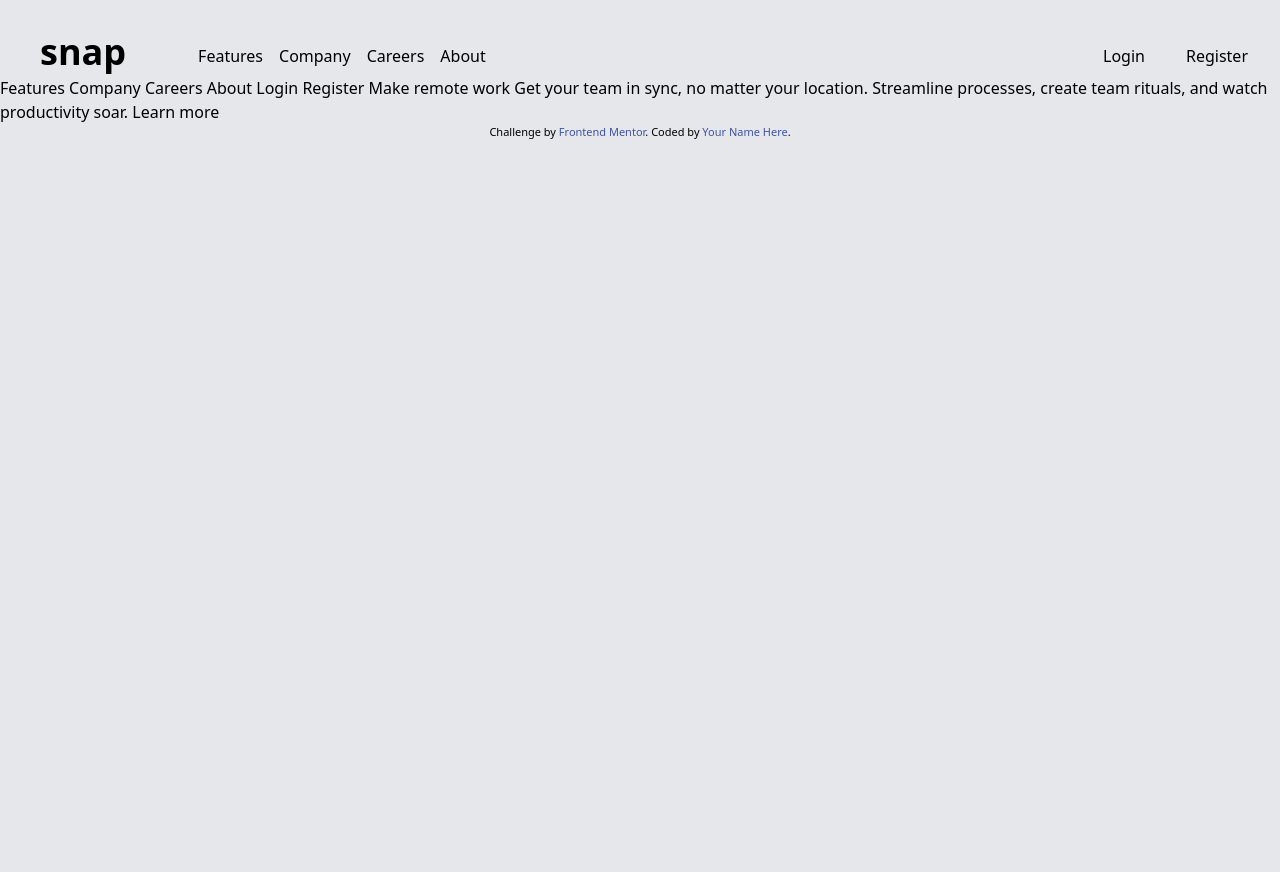
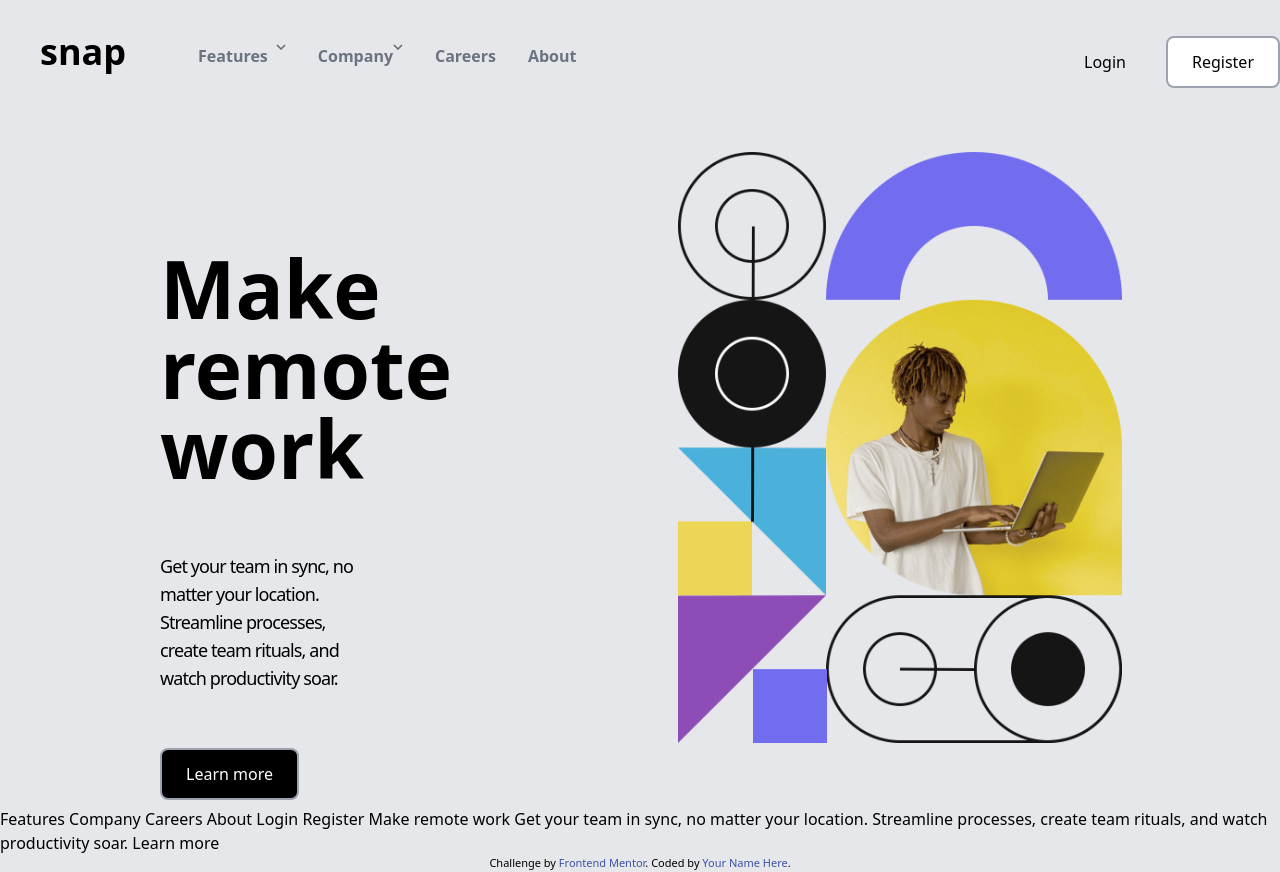
Before and after one commit to mikosis123/Intro-section-with-dropdown-navigation, a website: page public/index.html in a window 1280 px wide. Before the commit the page ends 800 px from the top, so only its background shows below. Drawn offline with Linux system fonts and the light colour scheme.

Commit message:
adding basic styles

```diff
--- a/package.json
+++ b/package.json
@@ -4,8 +4,8 @@
     "description": "![Design preview for the Intro section with dropdown navigation coding challenge](./design/desktop-preview.jpg)",
     "main": "index.js",
     "scripts": {
-        "test": "tailwindcss build src/style.css -o public/style.css",
-        "watch": "tailwindcss build src/style.css -o public/style.css"
+        "test": "tailwindcss build  src/input.css -o public/style.css",
+        "watch": "tailwindcss build  src/input.css -o public/style.css --watch"
     },
     "repository": {
         "type": "git",
--- a/public/index.html
+++ b/public/index.html
@@ -37,17 +37,17 @@
 
 
             <div class="md:flex-inline ml-16 mt-9 ">
-                <ul class="flex  align-center justify-center space-x-4 p-2 ">
-                    <li><a href="">Features</a> </li>
-                    <li> <a href="">Company</a></li>
-                    <li> <a href="">Careers</a></li>
-                    <li><a href="">About</a></li>
+                <ul class="flex  align-center justify-center space-x-8 p-2 ">
+                    <li class="inline-flex space-x-2 font-semibold text-gray-500"><a href="">Features</a><svg class="pt--2" width="10" height="6" xmlns="http://www.w3.org/2000/svg"><path stroke="#686868" stroke-width="1.5" fill="none" d="m1 1 4 4 4-4"/></svg> </li>
+                    <li class="inline-flex font-semibold text-gray-500"> <a href="">Company</a><svg width="10" height="6" xmlns="http://www.w3.org/2000/svg"><path stroke="#686868" stroke-width="1.5" fill="none" d="m1 1 4 4 4-4"/></svg></li>
+                    <li class="font-semibold text-gray-500"> <a href="">Careers</a></li>
+                    <li class="font-semibold text-gray-500"><a href="">About</a></li>
 
                 </ul>
             </div>
-            <div class="inline-flex ml-auto mt-9 space-x-2">
-                <button class="pr-8 border rounded-full shadow-b  ">Login</button>
-                <button class="pr-8 ">Register</button>
+            <div class="inline-flex ml-auto ml-16 mt-9 space-x-2">
+                <button class="mr-8 py   ">Login</button>
+                <button class="mr-8 px-6 py-3  border-2 bg-white border-gray-400 rounded-lg shadow-b ">Register</button>
             </div>
 
 
@@ -56,7 +56,32 @@
 
 
     </header>
+    <main class="flex justify-between">
+        <div class="mt-40 ml-40 ">
+            <div class="text-8xl font-bold  ">
+                <p>Make <br class="new-line">remote work</br>
+                </p>
+            </div>
+            <div class="mt-16 mb-14 pr-36 text-lg">
+                <p class="tracking-tighter break-words">
+                    Get your team in sync, no matter your location. Streamline processes, create team rituals, and watch productivity soar.
+                </p>
 
+            </div>
+            <button class="mr-8 px-6 py-3  border-2 bg-black text-white border-gray-400 rounded-lg shadow-b ">
+                Learn more
+            </button>
+
+
+        </div>
+        <div class="my-16 mx-32">
+            <img class="fronter" src="../images/image-hero-desktop.png" alt="">
+        </div>
+
+    </main>
+    <footer>
+
+    </footer>
     Features Company Careers About Login Register Make remote work Get your team in sync, no matter your location. Streamline processes, create team rituals, and watch productivity soar. Learn more
 
     <div class="attribution">
--- a/src/input.css
+++ b/src/input.css
@@ -1,3 +1,14 @@
 @tailwind base;
 @tailwind components;
 @tailwind utilities;
+.fronter {
+    min-height: 590px;
+    min-width: 504px;
+    object-fit: contain;
+    max-height: 591px;
+    max-width: 505px;
+}
+
+.text-8xl {
+    font-size: 80px;
+}
```
Also changed, not shown: public/style.css.
